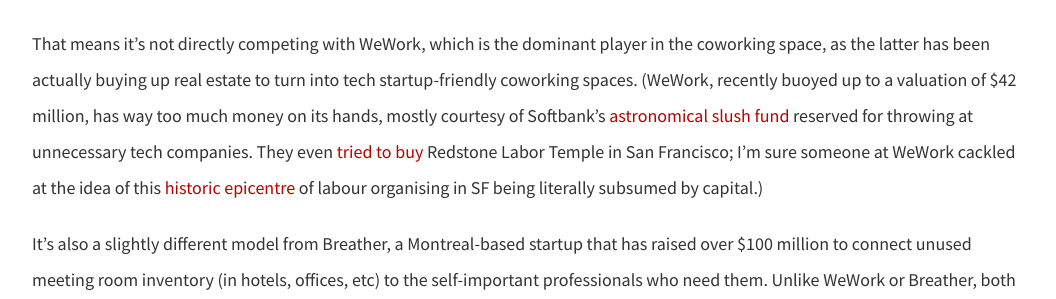
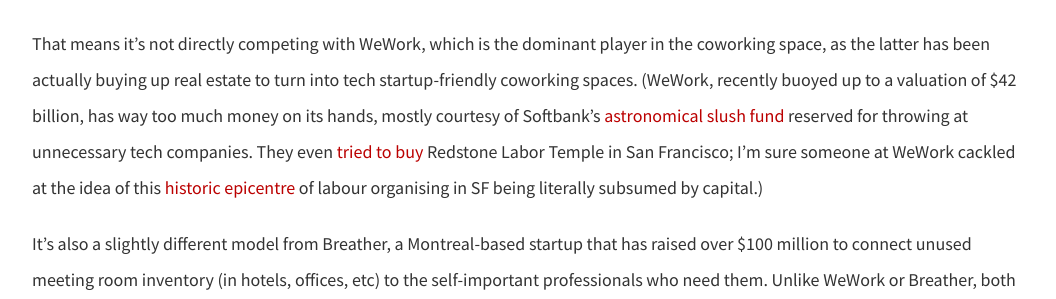
Before and after one commit to dellsystem/dellsystem.github.io, a Jekyll site: the page built from _posts/2019-2-25-fragments-56.md, in a window 1280 px wide and 900 px high, scrolled down 1928 px. Shown: the part 228-527 px from the top of the window, without its empty margins (108-1164 px from the left). Built offline with Jekyll 4.4.1, drawn with Linux system fonts in a browser that asks for light colours.

Commit message:
Fix typos in fragments 55, 56

```diff
--- a/_posts/2019-2-25-fragments-56.md
+++ b/_posts/2019-2-25-fragments-56.md
@@ -27,7 +27,7 @@ _Cobo, "a trusted marketplace for people to find and list home-based coworking o
 
 Now, there are actually quite a few startups that aim to solve the problem of finding a place to work. Cobo's business model is different in that it actually mimics the Airbnb model of renting out your _home_.
 
-That means it's not directly competing with WeWork, which is the dominant player in the coworking space, as the latter has been actually buying up real estate to turn into tech startup-friendly coworking spaces. (WeWork, recently buoyed up to a valuation of $42 million, has way too much money on its hands, mostly courtesy of Softbank's [astronomical slush fund](https://www.fastcompany.com/90285552/the-most-powerful-person-in-silicon-valley) reserved for throwing at unnecessary tech companies. They even [tried to buy](https://www.ebar.com/news/news//270982) Redstone Labor Temple in San Francisco; I'm sure someone at WeWork cackled at the idea of this [historic epicentre](https://www.gofundme.com/save-redstone-labor-temple) of labour organising in SF being literally subsumed by capital.)
+That means it's not directly competing with WeWork, which is the dominant player in the coworking space, as the latter has been actually buying up real estate to turn into tech startup-friendly coworking spaces. (WeWork, recently buoyed up to a valuation of $42 billion, has way too much money on its hands, mostly courtesy of Softbank's [astronomical slush fund](https://www.fastcompany.com/90285552/the-most-powerful-person-in-silicon-valley) reserved for throwing at unnecessary tech companies. They even [tried to buy](https://www.ebar.com/news/news//270982) Redstone Labor Temple in San Francisco; I'm sure someone at WeWork cackled at the idea of this [historic epicentre](https://www.gofundme.com/save-redstone-labor-temple) of labour organising in SF being literally subsumed by capital.)
 
 It's also a slightly different model from Breather, a Montreal-based startup that has raised over $100 million to connect unused meeting room inventory (in hotels, offices, etc) to the self-important professionals who need them. Unlike WeWork or Breather, both of which feel very corporate and profit-driven at this point, and similar to Airbnb, Cobo can claim to be genuinely about connecting people - about building community. They're helping people pay rent, while helping freelancers and remote workers to find cheap and comfortable places to work where they're around other people.
 
```
Also changed, not shown: _posts/2019-2-24-fragments-55.md (+1 -1 lines).
